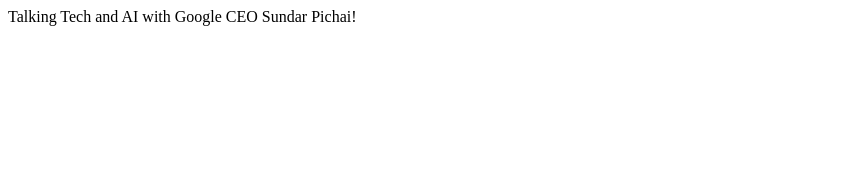
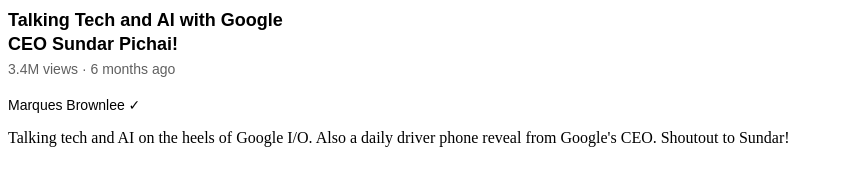
Before and after one commit to Hawk-ho/Website, a plain HTML site: page text.html in a window 1280 px wide. Shown: the whole page, without its empty margins (0-843 px from the left). Drawn offline with Linux system fonts and the light colour scheme.

Commit message:
adding text with simple styles

```diff
--- /dev/null
+++ b/text.css
@@ -0,0 +1,27 @@
+.video{
+  font-family: arial;
+  font-weight: bold;
+  font-size: 18px;
+  width: 300px;
+  line-height: 24px;
+  margin-bottom: 5px;
+}
+.view{
+  font-family: arial;
+  font-size: 14px;
+  color: rgb(96, 96, 96);
+  margin-top: 0;
+  margin-bottom: 20px;
+}
+.video-author {
+  font-family: arial;
+  font-size: 14px;
+  margin-top: 0;
+
+}
+
+.view-author {
+  font-family: arial;
+  font-size: 14px;
+  color: rgb(207, 0, 0);
+}
--- a/text.html
+++ b/text.html
@@ -1,3 +1,29 @@
-<p>
+<html>
+<head>
+  <title>
+    text online
+  </title>
+
+  <link rel="stylesheet" href="text.css">
+</head>
+
+
+
+
+</html>
+<p class="video">
   Talking Tech and AI with Google CEO Sundar Pichai!
 </p>
+
+<p class="view">
+  3.4M views &#183; 6 months ago
+</p>
+
+<p class="video-author">
+  Marques Brownlee &#10003;
+</p>
+<p>
+  Talking tech and AI on the heels of Google I/O. Also a daily driver phone reveal from Google's CEO. Shoutout to Sundar!
+
+
+</p>
```
